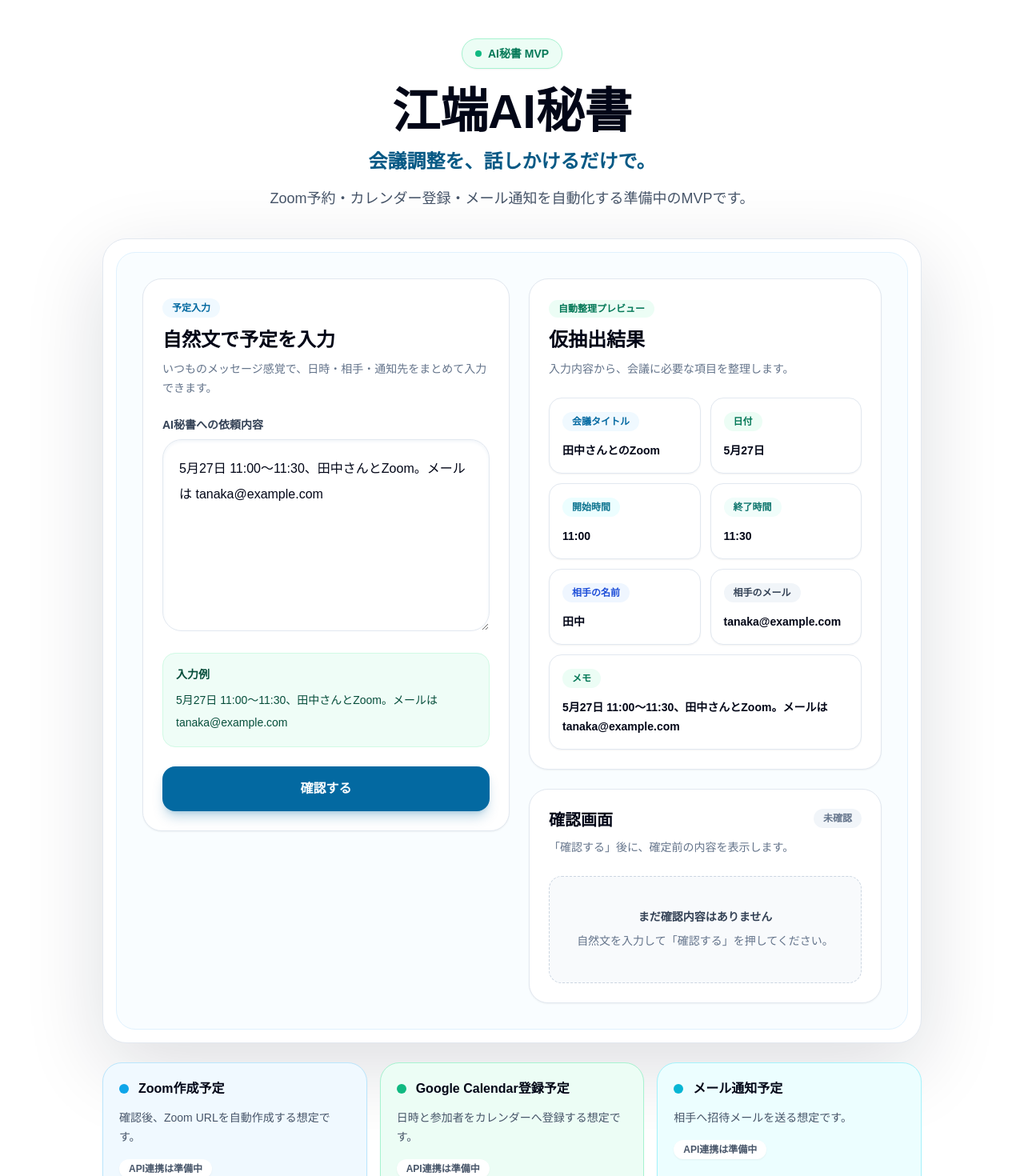
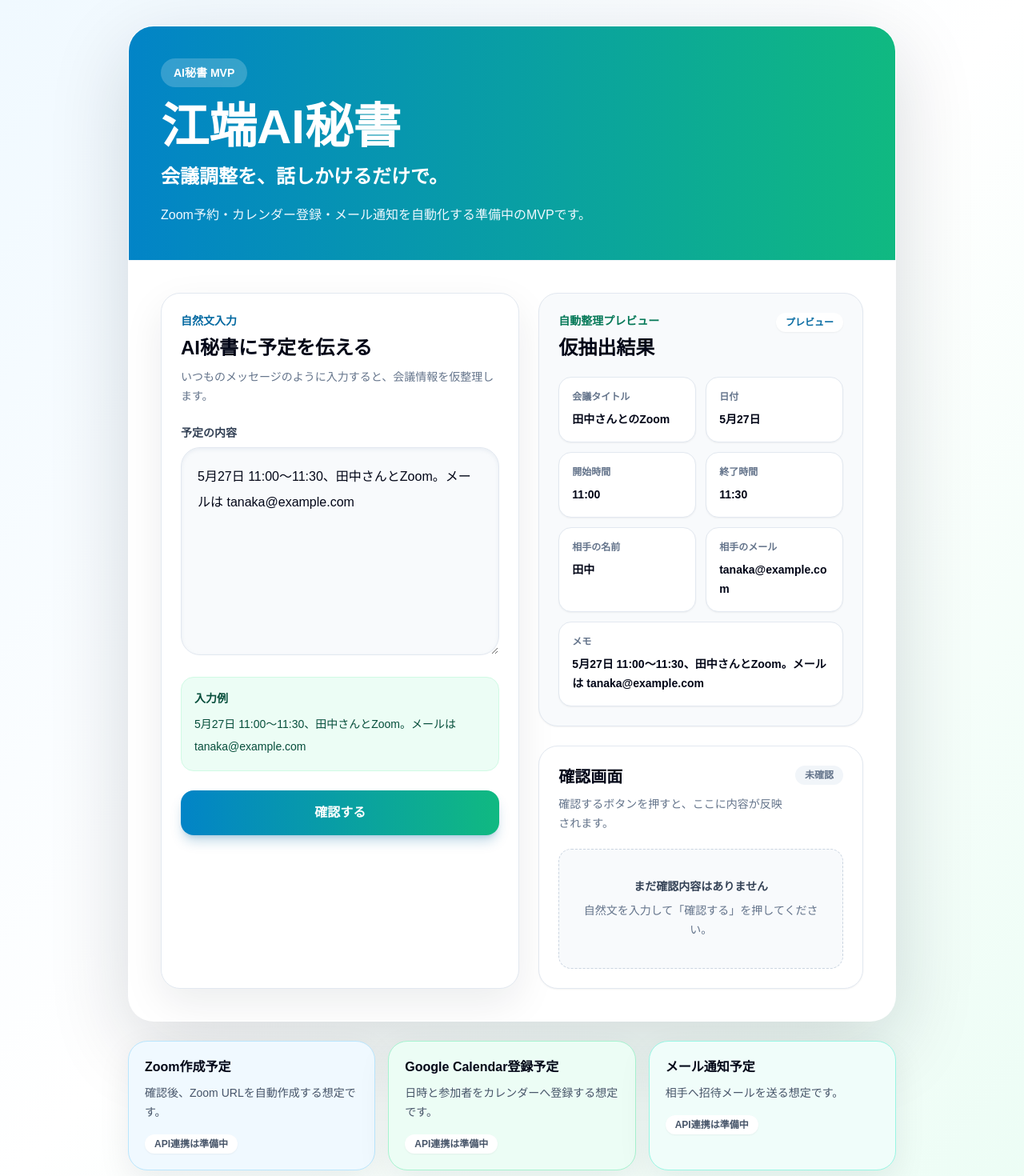
Before and after one commit to iUHirotoebata/ai-meeting-secretary, a Next.js app: page / in a window 1280 px wide. Shown: the top 1470 px of the page at 80% size. Built offline with nearby package versions, Linux system fonts and the light colour scheme.

Commit message:
Apply Tailwind product UI

```diff
--- a/src/app/globals.css
+++ b/src/app/globals.css
@@ -3,7 +3,7 @@
 @tailwind utilities;
 
 :root {
-  --background: #ffffff;
+  --background: #f0fdfa;
   --foreground: #172033;
 }
 
--- a/src/app/page.tsx
+++ b/src/app/page.tsx
@@ -15,34 +15,31 @@ type MeetingDetails = {
 const samplePrompt =
   "5月27日 11:00〜11:30、田中さんとZoom。メールは tanaka@example.com";
 
-const detailLabels: Array<[keyof MeetingDetails, string, string]> = [
-  ["title", "会議タイトル", "bg-sky-50 text-sky-700"],
-  ["date", "日付", "bg-emerald-50 text-emerald-700"],
-  ["startTime", "開始時間", "bg-cyan-50 text-cyan-700"],
-  ["endTime", "終了時間", "bg-teal-50 text-teal-700"],
-  ["guestName", "相手の名前", "bg-blue-50 text-blue-700"],
-  ["guestEmail", "相手のメール", "bg-slate-100 text-slate-700"],
-  ["memo", "メモ", "bg-emerald-50 text-emerald-700"],
+const detailLabels: Array<[keyof MeetingDetails, string]> = [
+  ["title", "会議タイトル"],
+  ["date", "日付"],
+  ["startTime", "開始時間"],
+  ["endTime", "終了時間"],
+  ["guestName", "相手の名前"],
+  ["guestEmail", "相手のメール"],
+  ["memo", "メモ"],
 ];
 
 const statusCards = [
   {
     title: "Zoom作成予定",
     description: "確認後、Zoom URLを自動作成する想定です。",
-    accent: "border-sky-200 bg-sky-50 text-sky-700",
-    dot: "bg-sky-500",
+    classes: "border-sky-200 bg-sky-50 text-sky-700",
   },
   {
     title: "Google Calendar登録予定",
     description: "日時と参加者をカレンダーへ登録する想定です。",
-    accent: "border-emerald-200 bg-emerald-50 text-emerald-700",
-    dot: "bg-emerald-500",
+    classes: "border-emerald-200 bg-emerald-50 text-emerald-700",
   },
   {
     title: "メール通知予定",
     description: "相手へ招待メールを送る想定です。",
-    accent: "border-cyan-200 bg-cyan-50 text-cyan-700",
-    dot: "bg-cyan-500",
+    classes: "border-teal-200 bg-teal-50 text-teal-700",
   },
 ];
 
@@ -107,48 +104,42 @@ export default function Home() {
   };
 
   return (
-    <main className="min-h-screen bg-white text-slate-950">
-      <section className="mx-auto flex min-h-screen w-full max-w-6xl flex-col px-4 py-8 sm:px-6 sm:py-12 lg:px-8">
-        <header className="mx-auto w-full max-w-4xl text-center">
-          <div className="inline-flex items-center gap-2 rounded-full border border-emerald-200 bg-emerald-50 px-4 py-2 text-sm font-bold text-emerald-700 shadow-sm">
-            <span className="h-2 w-2 rounded-full bg-emerald-500" />
+    <main className="min-h-screen bg-gradient-to-br from-sky-50 via-white to-emerald-50 px-4 py-8 text-slate-950 sm:px-6 lg:px-8">
+      <div className="mx-auto flex min-h-[calc(100vh-4rem)] w-full max-w-[960px] flex-col justify-center">
+        <section className="overflow-hidden rounded-[32px] border border-white/70 bg-white shadow-[0_30px_100px_rgba(15,23,42,0.16)]">
+          <div className="border-b border-slate-100 bg-gradient-to-r from-sky-600 to-emerald-500 px-6 py-8 text-white sm:px-10 sm:py-10">
+            <p className="inline-flex rounded-full bg-white/20 px-4 py-2 text-sm font-bold backdrop-blur">
               AI秘書 MVP
-          </div>
-          <h1 className="mt-6 text-4xl font-bold tracking-normal text-slate-950 sm:text-6xl">
+            </p>
+            <h1 className="mt-5 text-4xl font-bold tracking-normal sm:text-6xl">
               江端AI秘書
             </h1>
-          <p className="mt-4 text-xl font-bold leading-8 text-sky-800 sm:text-2xl">
+            <p className="mt-4 text-xl font-bold sm:text-2xl">
               会議調整を、話しかけるだけで。
             </p>
-          <p className="mx-auto mt-4 max-w-2xl text-base leading-8 text-slate-600 sm:text-lg">
+            <p className="mt-4 max-w-2xl text-base leading-8 text-sky-50">
               Zoom予約・カレンダー登録・メール通知を自動化する準備中のMVPです。
             </p>
-        </header>
+          </div>
 
-        <div className="mx-auto mt-9 w-full max-w-5xl rounded-[30px] border border-slate-200 bg-white p-3 shadow-[0_30px_100px_rgba(15,23,42,0.14)] sm:p-4">
-          <div className="rounded-[24px] border border-sky-100 bg-sky-50/40 p-4 sm:p-6 lg:p-8">
-            <div className="grid gap-6 lg:grid-cols-[1.02fr_0.98fr] lg:items-start">
+          <div className="grid gap-6 bg-white p-5 sm:p-8 lg:grid-cols-[1.05fr_0.95fr] lg:p-10">
             <form
               onSubmit={handleSubmit}
-                className="rounded-3xl border border-slate-200 bg-white p-5 shadow-sm sm:p-6"
+              className="rounded-3xl border border-slate-200 bg-white p-5 shadow-[0_18px_50px_rgba(15,23,42,0.08)] sm:p-6"
             >
-                <div className="flex flex-col gap-3">
-                  <span className="w-fit rounded-full bg-sky-50 px-3 py-1 text-xs font-bold text-sky-700">
-                    予定入力
-                  </span>
               <div>
-                    <h2 className="text-2xl font-bold text-slate-950">
-                      自然文で予定を入力
+                <p className="text-sm font-bold text-sky-700">自然文入力</p>
+                <h2 className="mt-2 text-2xl font-bold text-slate-950">
+                  AI秘書に予定を伝える
                 </h2>
                 <p className="mt-2 text-sm leading-6 text-slate-500">
-                      いつものメッセージ感覚で、日時・相手・通知先をまとめて入力できます。
+                  いつものメッセージのように入力すると、会議情報を仮整理します。
                 </p>
-                  </div>
               </div>
 
               <label className="mt-6 block">
                 <span className="mb-2 block text-sm font-bold text-slate-700">
-                    AI秘書への依頼内容
+                  予定の内容
                 </span>
                 <textarea
                   value={naturalInput}
@@ -157,11 +148,11 @@ export default function Home() {
                     setConfirmedDetails(null);
                   }}
                   placeholder={samplePrompt}
-                    className="min-h-60 w-full resize-y rounded-3xl border border-slate-200 bg-white px-5 py-5 text-base leading-8 shadow-inner shadow-slate-100 outline-none transition placeholder:text-slate-400 focus:border-sky-500 focus:ring-4 focus:ring-sky-100"
+                  className="min-h-[260px] w-full resize-y rounded-3xl border border-slate-200 bg-slate-50 px-5 py-5 text-base leading-8 text-slate-950 shadow-inner shadow-slate-200/70 outline-none transition placeholder:text-slate-400 focus:border-sky-500 focus:bg-white focus:ring-4 focus:ring-sky-100"
                 />
               </label>
 
-                <div className="mt-5 rounded-2xl border border-emerald-100 bg-emerald-50/80 px-4 py-4">
+              <div className="mt-5 rounded-2xl border border-emerald-100 bg-emerald-50 px-4 py-4">
                 <p className="text-sm font-bold text-emerald-900">入力例</p>
                 <p className="mt-2 text-sm leading-7 text-emerald-900">
                   {samplePrompt}
@@ -171,26 +162,26 @@ export default function Home() {
               <button
                 type="submit"
                 disabled={!hasInput}
-                className="mt-6 h-14 w-full rounded-2xl bg-sky-700 px-6 text-base font-bold text-white shadow-lg shadow-sky-700/25 transition hover:-translate-y-0.5 hover:bg-sky-800 focus:outline-none focus:ring-4 focus:ring-sky-200 disabled:cursor-not-allowed disabled:bg-slate-300 disabled:shadow-none disabled:hover:translate-y-0"
+                className="mt-6 h-14 w-full rounded-2xl bg-gradient-to-r from-sky-600 to-emerald-500 px-6 text-base font-bold text-white shadow-lg shadow-sky-700/25 transition hover:-translate-y-0.5 hover:shadow-xl focus:outline-none focus:ring-4 focus:ring-sky-200 disabled:cursor-not-allowed disabled:from-slate-300 disabled:to-slate-300 disabled:shadow-none disabled:hover:translate-y-0"
               >
                 確認する
               </button>
             </form>
 
             <aside className="space-y-6">
-                <section className="rounded-3xl border border-slate-200 bg-white p-5 shadow-sm sm:p-6">
-                  <div className="flex flex-col gap-4 sm:flex-row sm:items-start sm:justify-between">
+              <section className="rounded-3xl border border-slate-200 bg-slate-50 p-5 shadow-sm sm:p-6">
+                <div className="flex items-start justify-between gap-4">
                   <div>
-                      <span className="rounded-full bg-emerald-50 px-3 py-1 text-xs font-bold text-emerald-700">
+                    <p className="text-sm font-bold text-emerald-700">
                       自動整理プレビュー
-                      </span>
-                      <h2 className="mt-3 text-2xl font-bold text-slate-950">
+                    </p>
+                    <h2 className="mt-2 text-2xl font-bold text-slate-950">
                       仮抽出結果
                     </h2>
-                      <p className="mt-2 text-sm leading-6 text-slate-500">
-                        入力内容から、会議に必要な項目を整理します。
-                      </p>
                   </div>
+                  <span className="rounded-full bg-white px-3 py-1 text-xs font-bold text-sky-700 shadow-sm">
+                    プレビュー
+                  </span>
                 </div>
 
                 <DetailsGrid details={extractedDetails} />
@@ -203,7 +194,7 @@ export default function Home() {
                       確認画面
                     </h2>
                     <p className="mt-2 text-sm leading-6 text-slate-500">
-                        「確認する」後に、確定前の内容を表示します。
+                      確認するボタンを押すと、ここに内容が反映されます。
                     </p>
                   </div>
                   <span
@@ -220,7 +211,7 @@ export default function Home() {
                 {confirmedDetails ? (
                   <DetailsGrid details={confirmedDetails} compact />
                 ) : (
-                    <div className="mt-6 rounded-2xl border border-dashed border-slate-300 bg-slate-50 px-5 py-10 text-center">
+                  <div className="mt-5 rounded-2xl border border-dashed border-slate-300 bg-slate-50 px-5 py-9 text-center">
                     <p className="text-sm font-bold text-slate-700">
                       まだ確認内容はありません
                     </p>
@@ -232,31 +223,25 @@ export default function Home() {
               </section>
             </aside>
           </div>
-          </div>
-        </div>
+        </section>
 
-        <section className="mx-auto mt-6 grid w-full max-w-5xl gap-4 pb-4 sm:grid-cols-3">
+        <section className="mt-6 grid gap-4 sm:grid-cols-3">
           {statusCards.map((card) => (
             <div
               key={card.title}
-              className={`rounded-3xl border p-5 shadow-sm ${card.accent}`}
+              className={`rounded-3xl border p-5 shadow-[0_14px_40px_rgba(15,23,42,0.08)] ${card.classes}`}
             >
-              <div className="flex items-center gap-3">
-                <span className={`h-3 w-3 rounded-full ${card.dot}`} />
-                <h3 className="text-base font-bold text-slate-950">
-                  {card.title}
-                </h3>
-              </div>
-              <p className="mt-3 text-sm leading-6 text-slate-600">
+              <p className="text-base font-bold text-slate-950">{card.title}</p>
+              <p className="mt-2 text-sm leading-6 text-slate-600">
                 {card.description}
               </p>
-              <p className="mt-4 inline-flex rounded-full bg-white px-3 py-1 text-xs font-bold text-slate-600 shadow-sm">
+              <span className="mt-4 inline-flex rounded-full bg-white px-3 py-1 text-xs font-bold text-slate-600 shadow-sm">
                 API連携は準備中
-              </p>
+              </span>
             </div>
           ))}
         </section>
-      </section>
+      </div>
     </main>
   );
 }
@@ -269,24 +254,16 @@ function DetailsGrid({
   compact?: boolean;
 }) {
   return (
-    <dl
-      className={`mt-6 grid gap-3 ${
-        compact ? "sm:grid-cols-1" : "sm:grid-cols-2"
+    <dl className={`mt-5 grid gap-3 ${compact ? "" : "sm:grid-cols-2"}`}>
+      {detailLabels.map(([key, label]) => (
+        <div
+          key={key}
+          className={`rounded-2xl border border-slate-200 bg-white p-4 shadow-sm ${
+            key === "memo" && !compact ? "sm:col-span-2" : ""
           }`}
         >
-      {detailLabels.map(([key, label, tone]) => (
-        <div
-          key={key}
-          className={`rounded-2xl border border-slate-200 bg-white p-4 shadow-sm transition hover:border-sky-200 hover:shadow-md ${
-            key === "memo" ? "sm:col-span-2" : ""
-          } ${compact ? "sm:col-span-1" : ""}`}
-        >
-          <dt
-            className={`inline-flex rounded-full px-3 py-1 text-xs font-bold ${tone}`}
-          >
-            {label}
-          </dt>
-          <dd className="mt-3 break-words text-sm font-semibold leading-6 text-slate-950">
+          <dt className="text-xs font-bold text-slate-500">{label}</dt>
+          <dd className="mt-2 break-words text-sm font-bold leading-6 text-slate-950">
             {details[key] || "未抽出"}
           </dd>
         </div>
```
Lines whose indentation alone changed are shown as unchanged.
